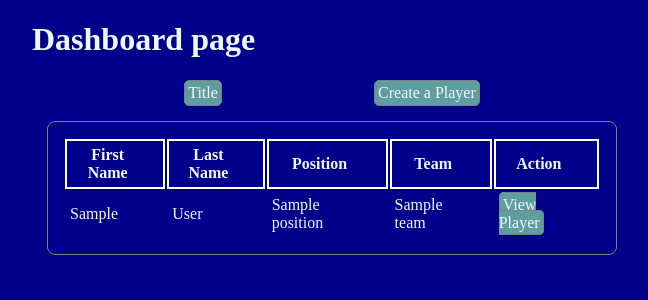
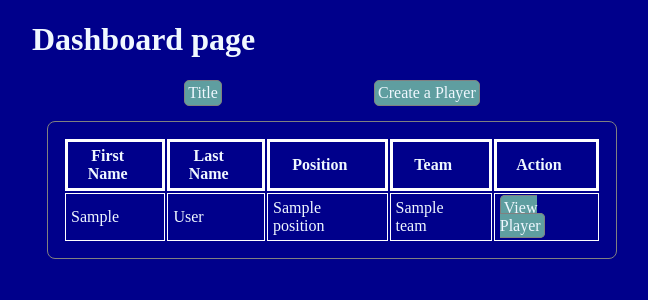
Before and after one commit to Wbradmeyer/chat_bot, a Flask app: template flask_app/templates/display_all.html in a window 1280 px wide. Shown: the top 300 px of the page, without its empty margins (308-956 px from the left). Run offline with Flask 3, Linux system fonts and the light colour scheme; the template is opened without the code that fills it: most values are stand-ins (such as "Sample title", 1, 10 or a date in 2020).

Commit message:
more table borders

```diff
--- a/flask_app/static/css/style.css
+++ b/flask_app/static/css/style.css
@@ -27,7 +27,11 @@ label {
 }
 
 th {
-    border: 2px solid white;
+    border: 3px solid white;
+}
+
+td {
+    border: 1px solid white;
 }
 
 th, td {
```
